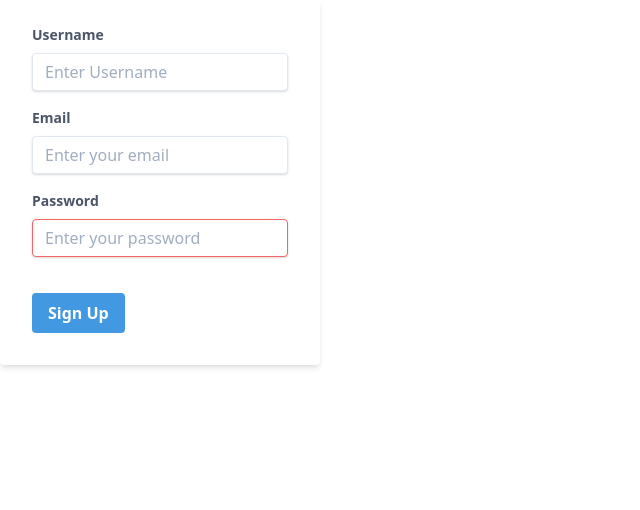
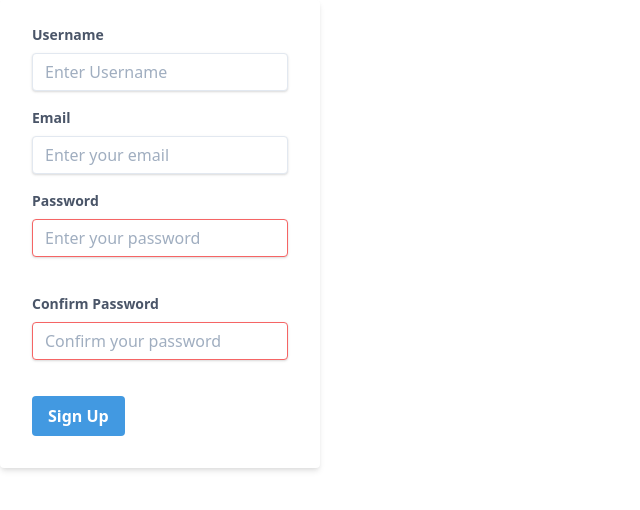
Before and after one commit to ttw4-mud/client, a React (Create React App) app: page /signup in a window 1280 px wide. Shown: the top 510 px of the page, without its empty margins (0-640 px from the left). Built offline with nearby package versions, Linux system fonts and the light colour scheme.

Commit message:
configured sign up page to match backend

```diff
--- a/src/components/SignUp.js
+++ b/src/components/SignUp.js
@@ -8,10 +8,13 @@ const SignupSchema = Yup.object().shape({
     .max(50, "Username be less than 50 characters")
     .required("Username is Required"),
   email: Yup.string().email("Invalid email").required("Email required"),
-  password: Yup.string()
+  password1: Yup.string()
     .required("password required")
     .min(8, "Password is too short - should be 8 chars minimum.")
     .matches(/(?=.*[0-9])/, "Password must contain a number."),
+  password2: Yup.string()
+    .required("confirmation required")
+    .oneOf([Yup.ref("password1"), null], "Passwords must match"),
 });
 const SignUp = () => (
   <div>
@@ -19,7 +22,8 @@ const SignUp = () => (
       initialValues={{
         username: "",
         email: "",
-        password: "",
+        password1: "",
+        password2: "",
       }}
       validationSchema={SignupSchema}
       onSubmit={(values, { setSubmitting }) => {
@@ -88,22 +92,44 @@ const SignUp = () => (
               <div className="mb-6">
                 <label
                   className="block text-gray-700 text-sm font-bold mb-2"
-                  htmlFor="password"
+                  htmlFor="password1"
                 >
                   Password
                 </label>
                 <input
                   className="shadow appearance-none border border-red-500 rounded w-full py-2 px-3 text-gray-700 mb-3 leading-tight focus:outline-none focus:shadow-outline"
-                  name="password"
-                  id="password"
+                  name="password1"
+                  id="password1"
                   type="password"
                   placeholder="Enter your password"
-                  value={values.password}
+                  value={values.password1}
                   onChange={handleChange}
                   onBlur={handleBlur}
                 />
-                {errors.password && touched.password && (
-                  <div>{errors.password}</div>
+                {errors.password1 && touched.password1 && (
+                  <div>{errors.password1}</div>
+                )}
+                <p className="text-red-500 text-xs italic"></p>
+              </div>
+              <div className="mb-6">
+                <label
+                  className="block text-gray-700 text-sm font-bold mb-2"
+                  htmlFor="password2"
+                >
+                  Confirm Password
+                </label>
+                <input
+                  className="shadow appearance-none border border-red-500 rounded w-full py-2 px-3 text-gray-700 mb-3 leading-tight focus:outline-none focus:shadow-outline"
+                  name="password2"
+                  id="password2"
+                  type="password"
+                  placeholder="Confirm your password"
+                  value={values.password2}
+                  onChange={handleChange}
+                  onBlur={handleBlur}
+                />
+                {errors.password2 && touched.password2 && (
+                  <div>{errors.password2}</div>
                 )}
                 <p className="text-red-500 text-xs italic"></p>
               </div>
@@ -124,25 +150,29 @@ const SignUp = () => (
   </div>
 );
 const FormikLogin = withFormik({
-  mapPropsToValues({ user, email, password }) {
+  mapPropsToValues({ user, email, password1, password2 }) {
     return {
       user: user || "",
       email: email || "",
-      password: password || "",
+      password1: password1 || "",
+      password2: password2 || "",
     };
   },
   handleSubmit(values, { props, resetForm }) {
     const params = {
       username: values.user,
       email: values.email,
-      password: values.password,
+      password1: values.password1,
+      password2: values.password2,
     };
     axios
-      .post("url", params)
+      .post(
+        "https://ttw4-mud-server--staging.herokuapp.com/api/accounts/register/",
+        params
+      )
       .then((response) => {
-        console.log(response.data);
-        // localStorage.setItem("token", response.data.token);
-        // localStorage.setItem("user", response.data.user.id);
+        localStorage.setItem("token", response.data.token);
+        localStorage.setItem("user", response.data.user.id);
         props.history.push("/game");
         resetForm();
       })
```
